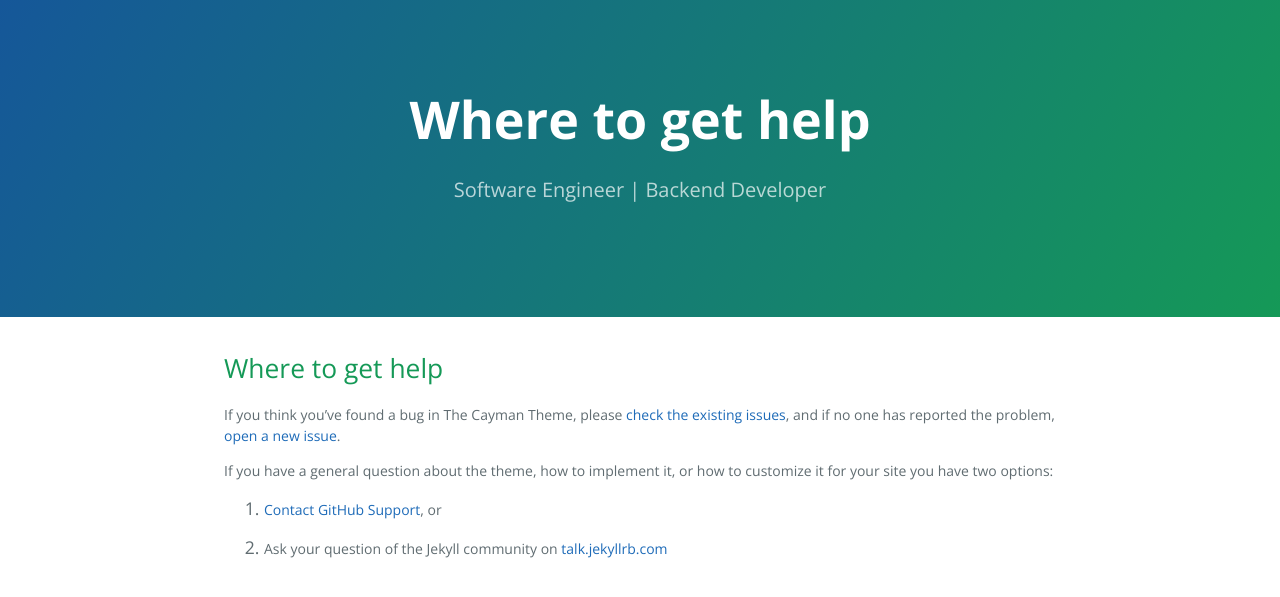
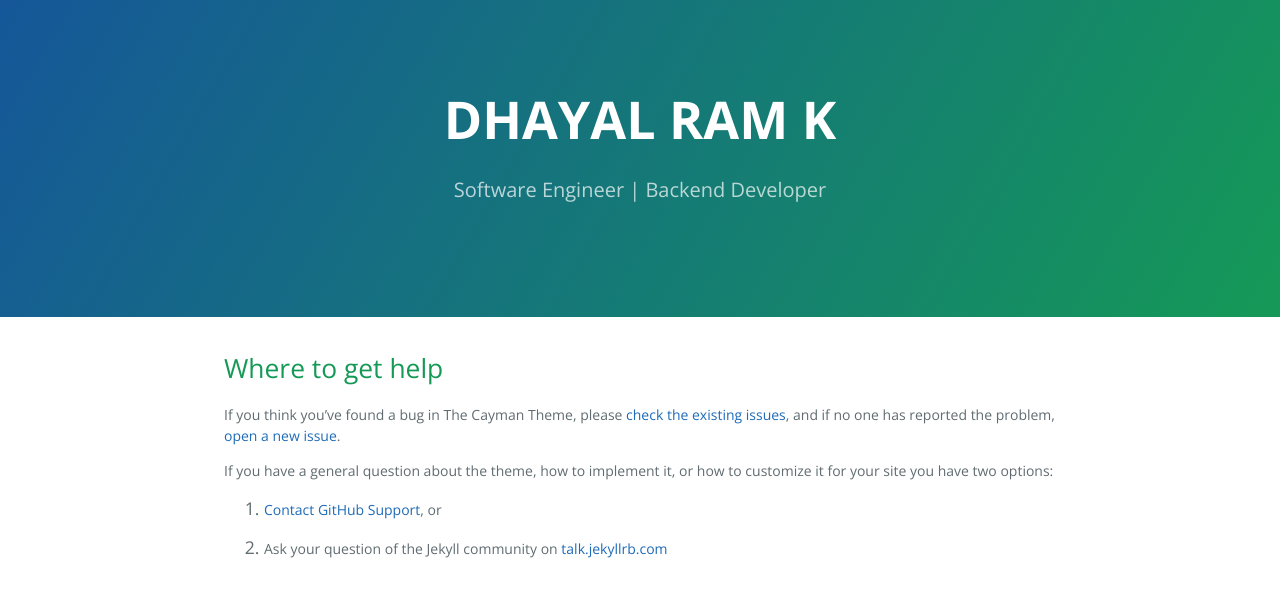
Before and after one commit to dhayalramk/dhayalramk.github.io, a Jekyll site: the page built from docs/SUPPORT.md, in a window 1280 px wide. Shown: the top 597 px of the page. Built offline with Jekyll 4.4.1, drawn with Linux system fonts in a browser that asks for light colours; our own code applies the rules of GitHub Pages for plain Markdown files.

Commit message:
Adding another example

```diff
--- a/_layouts/default.html
+++ b/_layouts/default.html
@@ -23,7 +23,7 @@
     <a id="skip-to-content" href="#content">Skip to the content.</a>
 
     <header class="page-header" role="banner">
-      <h1 class="project-name">{{ page.title | default: site.title | default: site.github.repository_name }}</h1>
+      <h1 class="project-name">DHAYAL RAM K</h1>
       <h2 class="project-tagline">Software Engineer | Backend Developer</h2>
     </header>
 
```
